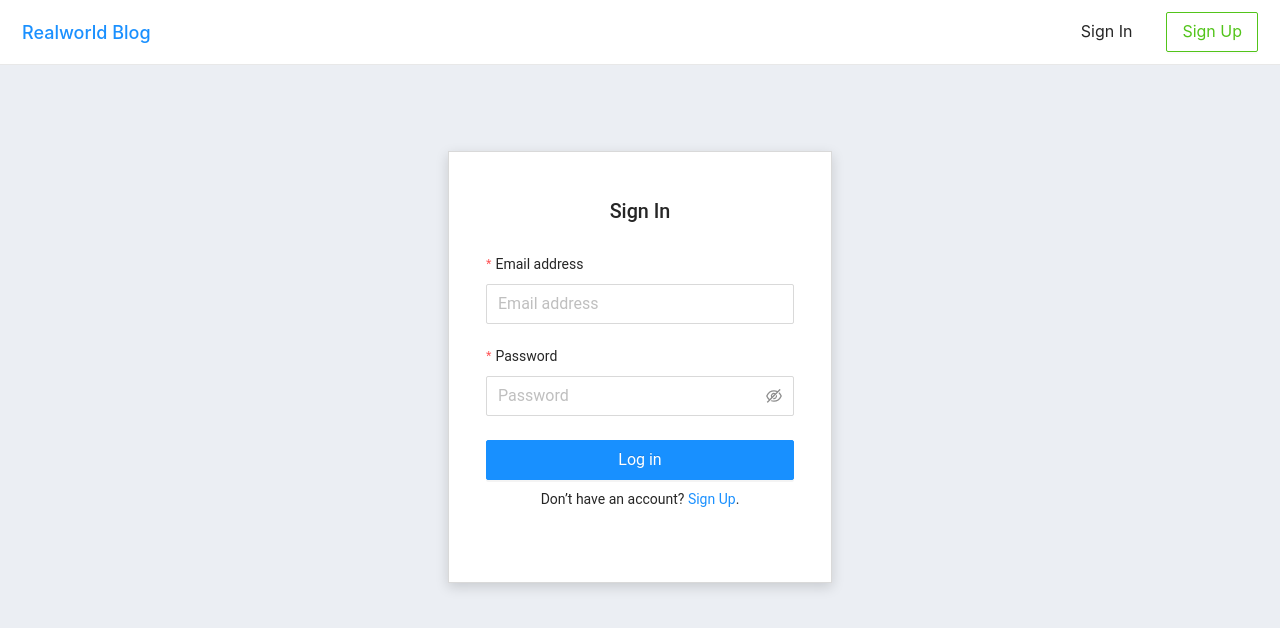
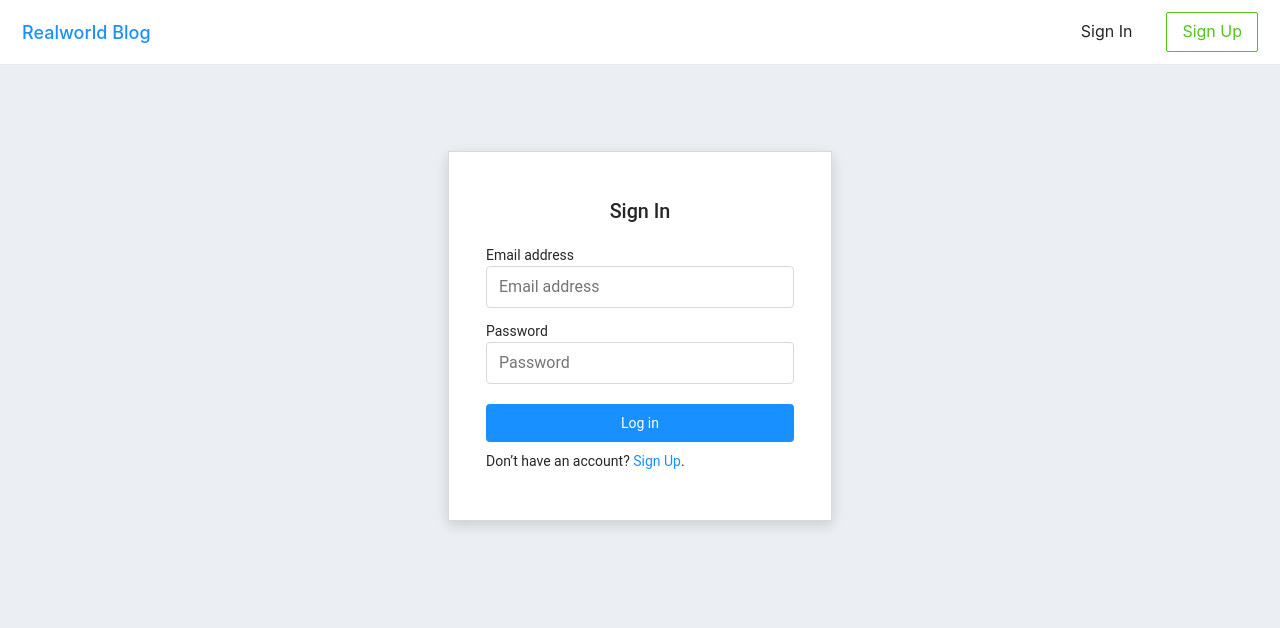
Before and after one commit to justsaygood/kata-blog, a React (Create React App) app: page /sign-in in a window 1280 px wide. Shown: the top 628 px of the page. Built offline with nearby package versions, Linux system fonts and the light colour scheme.

Commit message:
sign-in validation

```diff
--- a/package.json
+++ b/package.json
@@ -12,6 +12,7 @@
     "date-fns": "^2.29.3",
     "react": "^18.2.0",
     "react-dom": "^18.2.0",
+    "react-hook-form": "^7.39.4",
     "react-markdown": "^8.0.3",
     "react-redux": "^8.0.4",
     "react-router-dom": "5.3.3",
@@ -28,7 +29,7 @@
     "lint": "eslint ./src",
     "lint:fix": "eslint ./src --fix",
     "format": "prettier --write src/**/*.js",
-    "prepare":  "husky install"
+    "prepare": "husky install"
   },
   "eslintConfig": {
     "extends": [
--- a/src/components/App/App.js
+++ b/src/components/App/App.js
@@ -46,7 +46,7 @@ function App() {
       <section className={classes.main}>
         <NetworkDetector detectConnection={detectConnection} />
         <Switch>
-          <Route path="/articles/:slug/edit">{userData ? <ArticleEdit /> : <Redirect to="/sign-in" />}</Route>
+          <Route path="/articles/:slug/edit">{userData ? <ArticleEdit /> : <Redirect to="/articles" />}</Route>
           <Route path="/articles/:slug" exact component={ArticleFull} />
           <Route path="/articles" exact component={ArticleList} />
           <Route path="/" exact component={ArticleList} />
--- a/src/components/ArticleForm/ArticleCreate/article-create.js
+++ b/src/components/ArticleForm/ArticleCreate/article-create.js
@@ -24,7 +24,7 @@ export default function ArticleCreate() {
           }}
         />
       ),
-      duration: 4,
+      duration: 3,
       onClose: () => {
         setSuccess(false)
         history.push('/')
--- a/src/components/ArticleForm/ArticleEdit/article-edit.js
+++ b/src/components/ArticleForm/ArticleEdit/article-edit.js
@@ -45,7 +45,7 @@ function ArticleEdit() {
           }}
         />
       ),
-      duration: 4,
+      duration: 2,
       onClose: () => {
         setSuccess(false)
         history.goBack()
--- a/src/components/ArticleItem/ArticleFull/article-full.js
+++ b/src/components/ArticleItem/ArticleFull/article-full.js
@@ -51,8 +51,8 @@ export default function ArticleFull() {
           }}
         />
       ),
-      duration: 4,
-      onClose: () => history.push('/'),
+      duration: 2,
+      onClose: () => history.push('/articles'),
     })
   }
 
--- a/src/components/ArticleItem/article-item.js
+++ b/src/components/ArticleItem/article-item.js
@@ -27,8 +27,6 @@ export default function ArticleItem({ item, confirmation, showSettings }) {
       setLikeDisabled(false)
     }
   }, [userData, favorited])
-
-  // console.log(userData)
 
   const likeHandler = () => {
     if (!like) {
--- a/src/components/SignIn/sign-in.js
+++ b/src/components/SignIn/sign-in.js
@@ -1,7 +1,9 @@
 import React, { useEffect } from 'react'
 import { Link, useHistory } from 'react-router-dom'
+import { useForm } from 'react-hook-form'
 import { useDispatch, useSelector } from 'react-redux'
-import { Form, Input, Button, Alert, Spin } from 'antd'
+import { Alert, Spin, notification } from 'antd'
+import { UserOutlined, LoadingOutlined } from '@ant-design/icons'
 
 import { fetchUserLogIn, errorNull } from '../../store/userSlice'
 
@@ -10,12 +12,38 @@ import classes from './sign-in.module.scss'
 export default function SignIn() {
   const dispatch = useDispatch()
   const history = useHistory()
-  const { error, status, userData } = useSelector((state) => state.user)
+  const { error, status, userData, errorMessage } = useSelector((state) => state.user)
+
+  const {
+    register,
+    handleSubmit,
+    formState: { errors },
+  } = useForm({
+    mode: 'onBlur',
+  })
+
+  const successMessage = () => {
+    notification.open({
+      message: 'Welcome to Realworld Blog!',
+      icon: (
+        <UserOutlined
+          style={{
+            color: '#1890FF',
+          }}
+        />
+      ),
+      duration: 2,
+      onClose: () => {
+        history.push('/')
+      },
+    })
+  }
 
   useEffect(() => {
     try {
       if (userData !== null) {
         localStorage.setItem('token', JSON.stringify(userData.token))
+        successMessage()
       }
     } catch (err) {
       console.log(err)
@@ -31,59 +59,51 @@ export default function SignIn() {
   }
 
   const form = (
-    <Form
-      layout="vertical"
-      name="normal_login"
-      size="large"
-      className={classes['ant-form']}
-      initialValues={{
-        remember: true,
-      }}
-      onFinish={(str) => {
-        userAuthorize(str)
-      }}
-    >
+    <form className={classes['sign-form']} onSubmit={handleSubmit(userAuthorize)}>
       <div className={classes['form-title']}>
         <span>Sign In</span>
       </div>
 
-      <Form.Item
-        className={classes['ant-form-item']}
-        label="Email address"
-        name="email"
-        rules={[
-          {
-            type: 'email',
+      <label htmlFor="email" className={classes['form-label']}>
+        Email address
+        <input
+          className={errors?.email?.message || Object.keys(errorMessage).length ? classes.required : classes.input}
+          placeholder="Email address"
+          /* eslint-disable-next-line react/jsx-props-no-spreading */
+          {...register('email', {
             required: true,
-            message: 'Please input your email!',
-          },
-        ]}
-      >
-        <Input placeholder="Email address" />
-      </Form.Item>
-      <Form.Item
-        className={classes['ant-form-item']}
-        name="password"
-        label="Password"
-        rules={[
-          {
-            required: true,
-            message: 'Please input your Password!',
-          },
-        ]}
-      >
-        <Input.Password type="password" placeholder="Password" />
-      </Form.Item>
+            pattern: {
+              value: /^[a-z0-9._%+-]+@[a-z0-9-]+.+.[a-z]{2,4}$/g,
+              message: 'Invalid email address',
+            },
+          })}
+        />
+        {errors?.email && <p className={classes['form-validate']}>{errors?.email?.message || 'Error!'}</p>}
+      </label>
+      <label htmlFor="email" className={classes['form-label']}>
+        Password
+        <input
+          className={errors?.email?.message || Object.keys(errorMessage).length ? classes.required : classes.input}
+          type="password"
+          placeholder="Password"
+          /* eslint-disable-next-line react/jsx-props-no-spreading */
+          {...register('password', {
+            required: 'Please input your Password!',
+          })}
+        />
+        {errors.password ? <p className={classes['form-validate']}>{errors.password.message}</p> : null}
+        {Object.keys(errorMessage).length ? (
+          <p className={classes['form-validate']}>Invalid email address or password</p>
+        ) : null}
+      </label>
 
-      <Form.Item className={classes['ant-form-item-control-input-content']}>
-        <Button type="primary" htmlType="submit" className={classes['login-form-button']}>
-          Log in
-        </Button>
-        <span>
-          Don’t have an account? <Link to="/sign-up">Sign Up</Link>.
-        </span>
-      </Form.Item>
-    </Form>
+      <button type="submit" className={classes['form-button']} disabled={status === 'loading'}>
+        {status === 'loading' ? <LoadingOutlined /> : 'Log in'}
+      </button>
+      <span>
+        Don’t have an account? <Link to="/sign-up">Sign Up</Link>.
+      </span>
+    </form>
   )
 
   const onClose = () => {
@@ -98,7 +118,7 @@ export default function SignIn() {
     />
   )
 
-  const errorMessage = (
+  const errorAlert = (
     <Alert
       className={classes['form-alert']}
       description="Whoops, something went wrong :("
@@ -106,17 +126,7 @@ export default function SignIn() {
       showIcon
       closable
       onClose={onClose}
-      style={{ position: 'relative', bottom: '500px', left: '200px', width: '50%' }}
-    />
-  )
-
-  const successMessage = (
-    <Alert
-      className={classes['form-alert']}
-      description="Welcome to Realworld Blog!"
-      closable
-      onClose={() => history.push('/')}
-      style={{ position: 'relative', top: '-500px', left: '200px', width: '50%' }}
+      style={{ position: 'relative', bottom: '470px', left: '200px', width: '50%' }}
     />
   )
 
@@ -124,8 +134,7 @@ export default function SignIn() {
     <>
       {form}
       {status === 'loading' && spinner}
-      {error && errorMessage}
-      {userData && successMessage}
+      {error && !Object.keys(errorMessage).length && errorAlert}
     </>
   )
 }
--- a/src/components/SignIn/sign-in.module.scss
+++ b/src/components/SignIn/sign-in.module.scss
@@ -1,5 +1,7 @@
-  .ant-form {
+  .sign-form {
 
+    display: flex;
+    flex-direction: column;
     font-family: 'Roboto', sans-serif;
     width: 384px;
     margin: 60px auto 0 auto!important;
@@ -9,23 +11,6 @@
     background-color: var(--block-background);
     box-shadow: var(--block-shadow);
 
-    .ant-form-item {
-      margin-bottom: 12px;
-
-      div {
-        padding: 0;
-      }
-
-      label {
-        height: 100%;
-        padding: 0;
-        font-weight: 400;
-        font-size: 14px;
-        line-height: 22px;
-        color: #262626;
-      }
-    }
-
     .form-title {
       text-align: center;
       margin-bottom: 20px;
@@ -33,25 +18,6 @@
       line-height: 1.2em;
       font-style: normal;
       font-weight: 500;
-
-    }
-
-    .ant-form-item-control-input-content {
-      flex-grow: 0;
-      flex-shrink: 0;
-      flex-basis: 0;
-
-      .login-form-button {
-        width: 100%;
-        margin:  12px 0 8px 0;
-      }
-
-
-      span {
-        display: block;
-        text-align: center;
-        // margin-top: 8px;
-      }
     }
 
     .form-spinner {
@@ -65,4 +31,60 @@
       top: 50%;
       left: 50%;
     }
+
+    .form-label {
+      display: flex;
+      flex-direction: column;
+      font-size: 14px;
+      color: #262626;
+      line-height: 22px;
+      margin-bottom: 12px;
+
+      .input {
+        border: 1px solid #d9d9d9;
+        border-radius: 4px;
+        padding: 8px 12px;
+        font-size: 16px;
+        line-height: 24px;
+        outline: none;
+        color: #262626;
+        transition: 0.3s;
+        &:focus {
+          border: 1px solid #1890ff;
+        }
+      }
+    }
+
+    .form-button {
+      cursor: pointer;
+      background: #1890ff;
+      border: none;
+      border-radius: 4px;
+      padding: 8px;
+      color: #fff;
+      transition: 0.3s;
+      margin: 8px 0;
+      &:hover {
+        background: #188fffdd;
+      }
+    }
+
+    .form-validate {
+      color: #f5222d;
+      font-weight: 400;
+      font-size: 14px;
+      line-height: 22px;
+      margin: 0;
+    }
+
+    .required {
+      border: 1px solid #f5222d;
+      border-radius: 4px;
+      padding: 8px 12px;
+      font-size: 16px;
+      line-height: 24px;
+      outline: none;
+      color: #262626;
+      transition: 0.3s;
+    }
   }
--- a/src/store/userSlice.js
+++ b/src/store/userSlice.js
@@ -37,6 +37,10 @@ export const fetchUserLogIn = createAsyncThunk('user/fetchUserLogIn', async (new
       },
       body: JSON.stringify({ user: newUser }),
     })
+    if (response.status === 422) {
+      return await response.json().then((result) => rejectWithValue(result))
+    }
+
     if (!response.ok) {
       throw new Error('Data fetching failed')
     }
@@ -95,6 +99,7 @@ const userSlice = createSlice({
     userData: null,
     status: null,
     error: null,
+    errorMessage: {},
   },
   reducers: {
     logOutUser(state) {
@@ -104,6 +109,7 @@ const userSlice = createSlice({
     },
     errorNull(state) {
       state.error = null
+      state.errorMessage = {}
     },
   },
   extraReducers: {
@@ -151,6 +157,8 @@ const userSlice = createSlice({
       if (action.payload.errors) {
         state.status = 'rejected'
 
+        state.errorMessage = action.payload.errors
+
         let errStatus = ''
 
         if (action.payload.errors.error) {
@@ -165,6 +173,7 @@ const userSlice = createSlice({
     [fetchUserLogIn.rejected]: (state, action) => {
       state.status = 'rejected'
       state.error = action.payload
+      state.errorMessage = action.payload.errors
     },
     [fetchUserSave.pending]: (state) => {
       state.status = 'loading'
```
Also changed, not shown: 1 other file (tests, documents, lock files or other folders).
